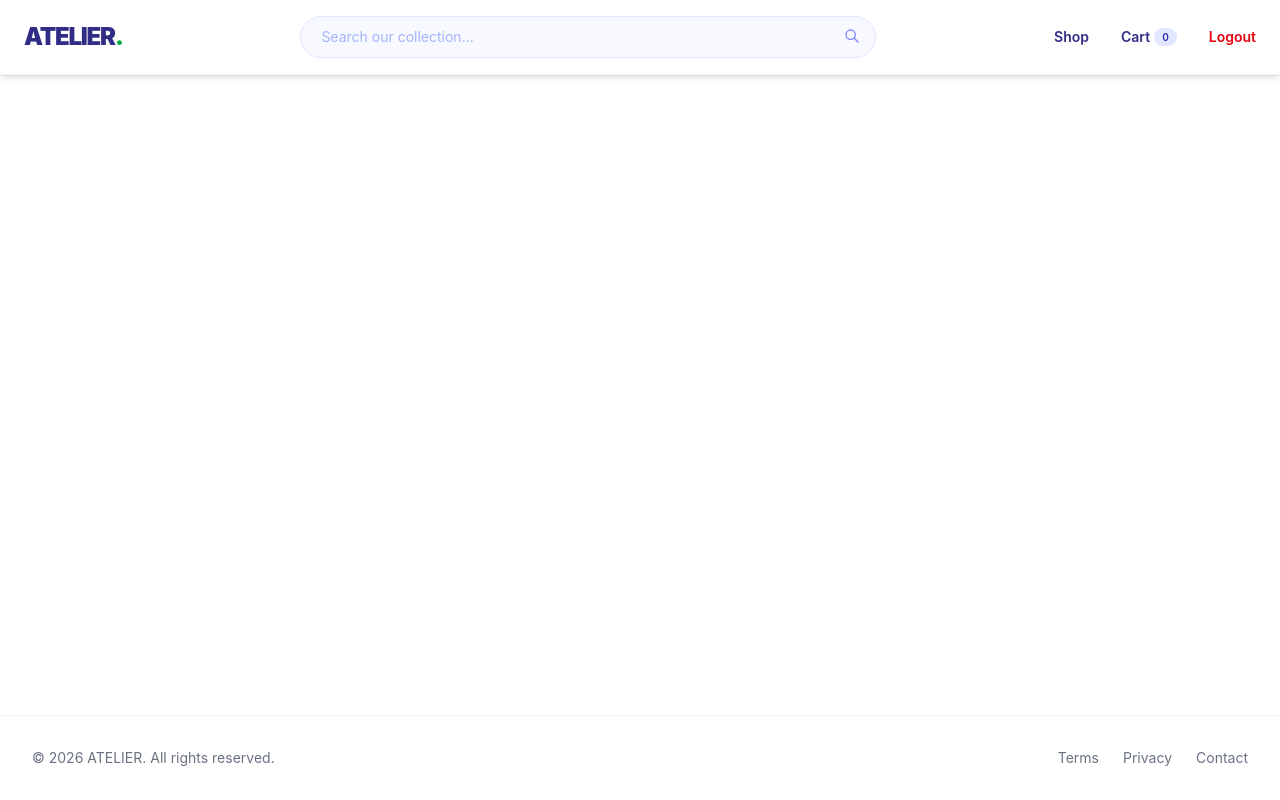
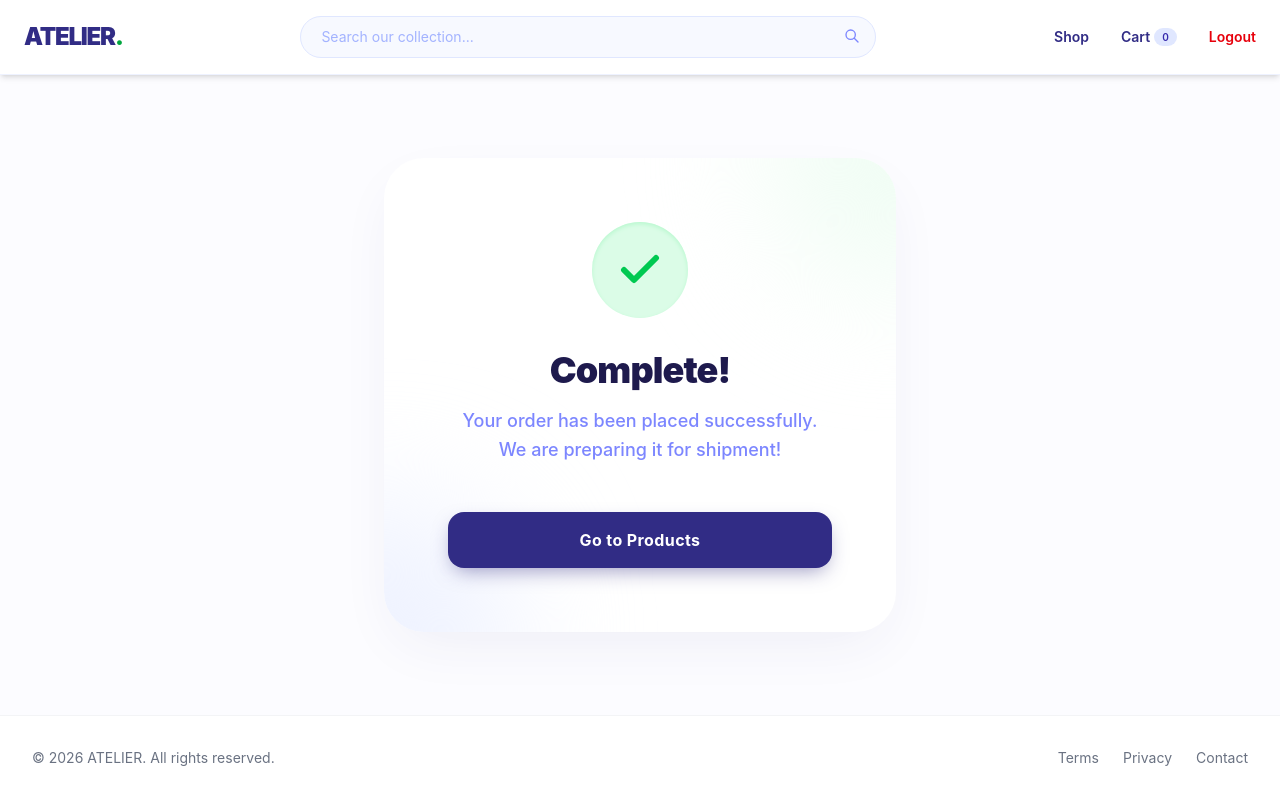
Before and after one commit to Nishant-Dave/e-kart, a React app in the folder ecommerce_frontend/: page /order-success in a window 1280 px wide. Built offline with nearby package versions, Linux system fonts and the light colour scheme; no server answers; sample sign-in values are in the browser's storage; the HTML template or start-up script is replaced by a standard one.

Commit message:
feat(checkout): implement checkout flow with order creation and success page

```diff
--- a/ecommerce_frontend/src/App.jsx
+++ b/ecommerce_frontend/src/App.jsx
@@ -3,6 +3,7 @@ import HomePage from './pages/HomePage'
 import ProductsPage from './pages/ProductsPage'
 import ProductDetailPage from './pages/ProductDetailPage'
 import CartPage from './pages/CartPage'
+import OrderSuccessPage from './pages/OrderSuccessPage'
 import LoginPage from './pages/LoginPage'
 import RegisterPage from './pages/RegisterPage'
 import Layout from './layouts/Layout'
@@ -22,6 +23,7 @@ function App() {
           {/* SECURE PROTECTED ROUTES */}
           <Route element={<ProtectedRoute />}>
             <Route path="/cart" element={<CartPage />} />
+            <Route path="/order-success" element={<OrderSuccessPage />} />
             {/* <Route path="/orders" element={<OrdersPage />} /> */}
           </Route>
 
--- a/ecommerce_frontend/src/pages/CartPage.jsx
+++ b/ecommerce_frontend/src/pages/CartPage.jsx
@@ -1,11 +1,13 @@
-import React from 'react';
+import React, { useState } from 'react';
 import { Link, useNavigate } from 'react-router-dom';
 import { updateCartItem, removeCartItem } from '../services/cart';
 import { useCart } from '../context/CartContext';
+import api from '../services/api';
 
 export default function CartPage() {
   const { cartItems, updateCartState } = useCart();
   const navigate = useNavigate();
+  const [isCheckingOut, setIsCheckingOut] = useState(false);
 
   const handleUpdate = async (productId, newQuantity) => {
     if (newQuantity < 1) return;
@@ -23,6 +25,25 @@ export default function CartPage() {
       updateCartState();
     } catch (err) {
       alert('Failed to remove item.');
+    }
+  };
+
+  const handleCheckout = async () => {
+    setIsCheckingOut(true);
+    try {
+      // Safely pinging the explicit /orders/checkout/ route
+      await api.post('orders/checkout/');
+
+      // Tell Context to reload (which clears the Navbar counter since checkout empties the DB instance)
+      updateCartState();
+
+      // Navigate to success dashboard
+      navigate('/order-success');
+    } catch (error) {
+      console.error('Checkout failed:', error);
+      alert('Checkout failed. Please ensure your backend is running /orders/checkout/ correctly.');
+    } finally {
+      setIsCheckingOut(false);
     }
   };
 
@@ -124,8 +145,12 @@ export default function CartPage() {
             <span className="text-3xl font-black text-white">${cartTotal.toFixed(2)}</span>
           </div>
 
-          <button className="relative z-10 w-full bg-green-500 text-white py-4 rounded-xl font-bold tracking-wide hover:bg-green-400 shadow-[0_8px_20px_-6px_rgba(22,163,74,0.6)] hover:shadow-[0_12px_24px_-8px_rgba(22,163,74,0.8)] hover:-translate-y-0.5 transition-all">
-            Proceed to Checkout
+          <button
+            onClick={handleCheckout}
+            disabled={isCheckingOut || cartItems.length === 0}
+            className={`relative z-10 w-full bg-green-500 text-white py-4 rounded-xl font-bold tracking-wide hover:bg-green-400 shadow-[0_8px_20px_-6px_rgba(22,163,74,0.6)] hover:shadow-[0_12px_24px_-8px_rgba(22,163,74,0.8)] hover:-translate-y-0.5 transition-all ${isCheckingOut ? 'opacity-70 cursor-not-allowed transform-none' : ''}`}
+          >
+            {isCheckingOut ? 'Processing Payment...' : 'Proceed to Checkout'}
           </button>
 
           <div className="mt-6 flex justify-center gap-4 text-indigo-300 relative z-10 opacity-70">
--- /dev/null
+++ b/ecommerce_frontend/src/pages/OrderSuccessPage.jsx
@@ -0,0 +1,43 @@
+import React from 'react';
+import { Link } from 'react-router-dom';
+
+export default function OrderSuccessPage() {
+  return (
+    <div className="flex-1 flex items-center justify-center p-6 sm:p-12 bg-indigo-50/20">
+      <div className="bg-white p-10 sm:p-16 rounded-[40px] shadow-[0_20px_60px_-15px_rgba(49,46,129,0.08)] text-center max-w-lg w-full relative overflow-hidden">
+        {/* Decorative Aura */}
+        <div className="absolute top-0 right-0 w-64 h-64 bg-green-50 rounded-full blur-3xl -translate-y-1/2 translate-x-1/2 pointer-events-none"></div>
+        <div className="absolute bottom-0 left-0 w-64 h-64 bg-indigo-50 rounded-full blur-3xl translate-y-1/2 -translate-x-1/2 pointer-events-none"></div>
+
+        <div className="relative z-10">
+          {/* Animated Success Checkmark */}
+          <div className="w-24 h-24 bg-green-100 text-green-500 rounded-full flex items-center justify-center mx-auto mb-8 shadow-inner shadow-green-200">
+            <svg
+              className="w-12 h-12"
+              fill="none"
+              stroke="currentColor"
+              viewBox="0 0 24 24"
+              strokeWidth="3"
+              strokeLinecap="round"
+              strokeLinejoin="round"
+            >
+              <path d="M20 6L9 17l-5-5"></path>
+            </svg>
+          </div>
+
+          <h1 className="text-4xl font-black text-indigo-950 tracking-tight mb-4">Complete!</h1>
+          <p className="text-lg text-indigo-400 font-medium mb-12 leading-relaxed">
+            Your order has been placed successfully. We are preparing it for shipment!
+          </p>
+
+          <Link
+            to="/products"
+            className="inline-block w-full bg-indigo-900 text-white px-8 py-4 rounded-2xl font-bold tracking-wide hover:bg-indigo-800 shadow-[0_8px_20px_-6px_rgba(49,46,129,0.5)] hover:shadow-[0_12px_24px_-8px_rgba(49,46,129,0.7)] hover:-translate-y-1 transition-all"
+          >
+            Go to Products
+          </Link>
+        </div>
+      </div>
+    </div>
+  );
+}
```
Also changed, not shown: 1 other file (tests, documents, lock files or other folders).
